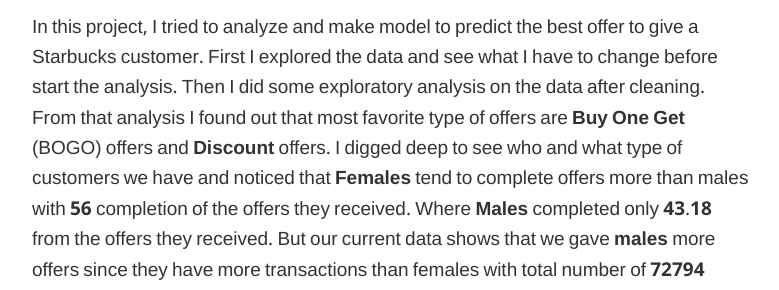
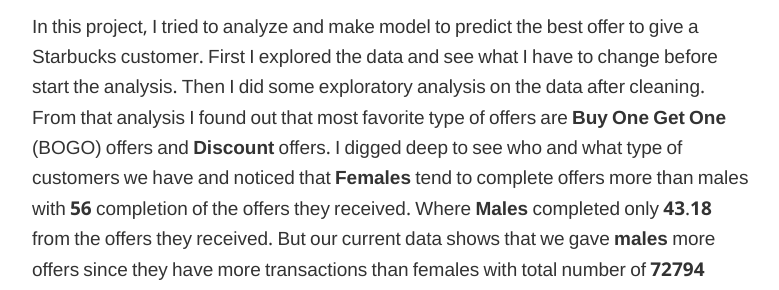
Before and after one commit to alioh/alioh.github.io, a Jekyll site: the page built from _posts/2019-7-12-DSND-Capstone-Project.md, in a window 1280 px wide and 900 px high, scrolled down 14966 px. Shown: the part 156-446 px from the top of the window, without its empty margins (248-1027 px from the left). Built offline with Jekyll 4.4.1, drawn with Linux system fonts in a browser that asks for light colours.

Commit message:
spelling

```diff
--- a/_posts/2019-7-12-DSND-Capstone-Project.md
+++ b/_posts/2019-7-12-DSND-Capstone-Project.md
@@ -240,7 +240,7 @@ NA = Transactions. We can see that most of our customers falls in the adult and
 <p align="left">From the previous table, we can see that we scored 100% accuracy in the training and testing data sets on 4 models. To avoid over fitting I will choose <b>Logistic Regression</b> since it got good results 65% on training and 80% on testing data sets. <b>Logistic Regression</b> is better used here since we have few binomial outcomes (BOGO = 1, discount = 2, informational = 3). It is good here because we have good amount of data to work with.<font size="1" color="white"> e</font> </p>
 
 <h2 align="left">Conclusion</h2>
-<p align="left">In this project, I tried to analyze and make model to predict the best offer to give a Starbucks customer. First I explored the data and see what I have to change before start the analysis. Then I did some exploratory analysis on the data after cleaning. From that analysis I found out that most favorite type of offers are <b>Buy One Get </b> (BOGO) offers and <b>Discount</b> offers. I digged deep to see who and what type of customers we have and noticed that <b>Females</b> tend to complete offers more than males with <b>56</b> completion of the offers they received. Where <b>Males</b> completed only <b>43.18</b> from the offers they received. But our current data shows that we gave <b>males</b> more offers since they have more transactions than females with total number of <b>72794</b> transactions, where females only had <b>49382</b> transactions.
+<p align="left">In this project, I tried to analyze and make model to predict the best offer to give a Starbucks customer. First I explored the data and see what I have to change before start the analysis. Then I did some exploratory analysis on the data after cleaning. From that analysis I found out that most favorite type of offers are <b>Buy One Get One</b> (BOGO) offers and <b>Discount</b> offers. I digged deep to see who and what type of customers we have and noticed that <b>Females</b> tend to complete offers more than males with <b>56</b> completion of the offers they received. Where <b>Males</b> completed only <b>43.18</b> from the offers they received. But our current data shows that we gave <b>males</b> more offers since they have more transactions than females with total number of <b>72794</b> transactions, where females only had <b>49382</b> transactions.
 In conclusion, the company should give more offers to <b>Females</b> than <b>Males</b> since they have more completed offers. And they should focus more on <b>BOGO</b> and <b>Discount</b> offers since they are the one that tend to make customers buy more.<font size="1" color="white"> e</font></p>
 
 
```
